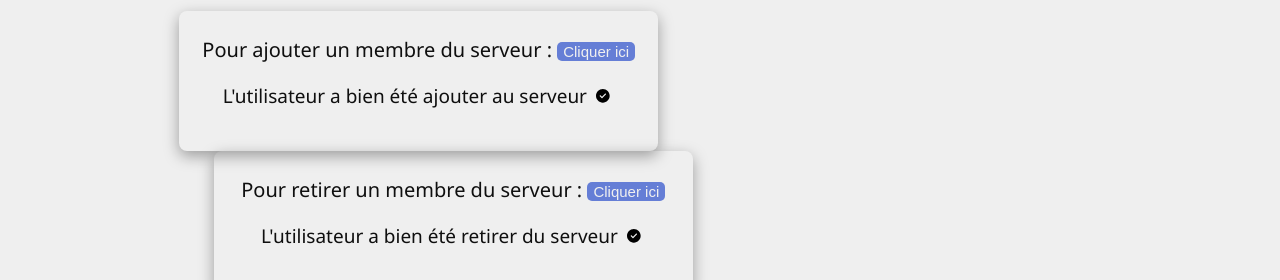
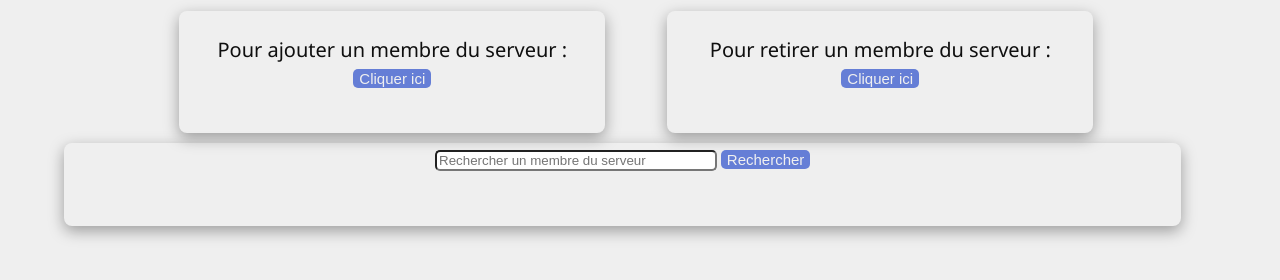
Before and after one commit to Odeez24/swa, a plain HTML site: page index.html in a window 1280 px wide. Shown: the part 226-506 px from the top of the page. Drawn offline with Linux system fonts and the light colour scheme.

Commit message:
2022-11-25-20:45

```diff
--- a/index.html
+++ b/index.html
@@ -16,7 +16,7 @@
             <div class="inv">
                 <a class="inv-button" href="https://discord.gg/vFtvBXPEh4" title="Viens en enfer" target="_blank" rel="noopener noreferrer"><span class="inv-text">Pour rejoindre le serveur</span></a>
             </div>
-            <div id="ajout_membre">
+            <div class="box" id="ajout_membre">
                 <p class="textForm">Pour ajouter un membre du serveur :
                     <button class="openForm" id="openFormaj" >Cliquer ici</button>
                 </p>
@@ -37,14 +37,14 @@
                         <button type="submit" name="submit" class="submitForm" id="submitFormaj">Ajouter</button>
                     </form>
                 </div>
-                <div class="confModif" id="confAjout">
+                <div class="confModif" id="confAjout" hidden>
                     <p>
                         L'utilisateur a bien été ajouter au serveur
                         <svg class="check" xmlns="http://www.w3.org/2000/svg" viewBox="0 0 512 512"><!--! Font Awesome Pro 6.2.1 by @fontawesome - https://fontawesome.com License - https://fontawesome.com/license (Commercial License) Copyright 2022 Fonticons, Inc. --><path d="M256 512c141.4 0 256-114.6 256-256S397.4 0 256 0S0 114.6 0 256S114.6 512 256 512zM369 209L241 337c-9.4 9.4-24.6 9.4-33.9 0l-64-64c-9.4-9.4-9.4-24.6 0-33.9s24.6-9.4 33.9 0l47 47L335 175c9.4-9.4 24.6-9.4 33.9 0s9.4 24.6 0 33.9z"/></svg>
                     </p>
                 </div>
             </div>
-            <div id="retireMembre">
+            <div class="box" id="retireMembre">
                 <p class="textForm">Pour retirer un membre du serveur :
                     <button class="openForm" id="openFormre" >Cliquer ici</button>
                 </p>
@@ -57,11 +57,22 @@
                         <button type="submit" name="submit" class="submitForm" id="submitFormre">Retirer</button>
                     </form>
                 </div>
-                <div class="confModif" id="confRetire">
+                <div class="confModif" id="confRetire" hidden>
                     <p>
                         L'utilisateur a bien été retirer du serveur
                         <svg class="check" xmlns="http://www.w3.org/2000/svg" viewBox="0 0 512 512"><!--! Font Awesome Pro 6.2.1 by @fontawesome - https://fontawesome.com License - https://fontawesome.com/license (Commercial License) Copyright 2022 Fonticons, Inc. --><path d="M256 512c141.4 0 256-114.6 256-256S397.4 0 256 0S0 114.6 0 256S114.6 512 256 512zM369 209L241 337c-9.4 9.4-24.6 9.4-33.9 0l-64-64c-9.4-9.4-9.4-24.6 0-33.9s24.6-9.4 33.9 0l47 47L335 175c9.4-9.4 24.6-9.4 33.9 0s9.4 24.6 0 33.9z"/></svg>
                     </p>
+                </div>
+            </div>
+            <div class="box" id="afficheMembre">
+                <div id="boxsearchbar">
+                    <input type="text" name="shearchbar" id="searchbar" placeholder="Rechercher un membre du serveur">
+                    <button type="submit" name="submit" class="submitForm" id="submitSearchBar">Rechercher</button>
+                </div>
+                <div id="boxAfficheMembre">
+                    <div class="boxMembre">
+
+                    </div>
                 </div>
             </div>
         </main>
--- a/style/index.css
+++ b/style/index.css
@@ -154,38 +154,27 @@ footer{
     color: var(--cl-text-button);
 }
 
-#ajout_membre{
+.box{
     display: inline-block;
     vertical-align: top;
     position: relative;
     border-radius: 8px;
     box-shadow: rgba(0, 0, 0, 0.35) 0px 5px 15px;
     padding: 5px;
-    width: 40%;
-    max-width: 28.5em;
     text-align: center;
-    margin-right: 5%;
-    margin-left: 10%;
     padding-left: 1%;
     padding-right: 1%;
     padding-bottom: 2%;
 }
 
+#ajout_membre{
+    width: 35%;
+    margin-right: 5%;
+    margin-left: 10%;
+}
+
 #retireMembre{
-    display: inline-block;
-    vertical-align: top;
-    position: relative;
-    border-radius: 8px;
-    box-shadow: rgba(0, 0, 0, 0.35) 0px 5px 15px;
-    padding: 5px;
-    width: 40%;
-    max-width: 28.5em;
-    text-align: center;
-    margin-left: 13%;
-    margin-right: 10%;
-    padding-left: 1%;
-    padding-right: 1%;
-    padding-bottom: 2%;
+    width: 35%;
 }
 
 .confModif{
@@ -197,6 +186,34 @@ footer{
     margin-left: 1%;
     margin-right: 1%;
     color: green;
+
+}
+
+#afficheMembre{
+    margin-top: 10px;
+    width: 95%;
+}
+
+
+#boxsearchbar{
+    align-items: center;
+    text-align: center;
+}
+
+#searchbar{
+    width: 25%;
+    border-radius: 5px;
+
+}
+
+#boxAfficheMembre{
+    padding: 5px;
+}
+
+.boxMembre{
+    display: inline-block;
+    vertical-align: top;
+    box-shadow: rgba(50, 50, 93, 0.25) 0px 6px 12px -2px, rgba(0, 0, 0, 0.3) 0px 3px 7px -3px;
 
 }
 
```
